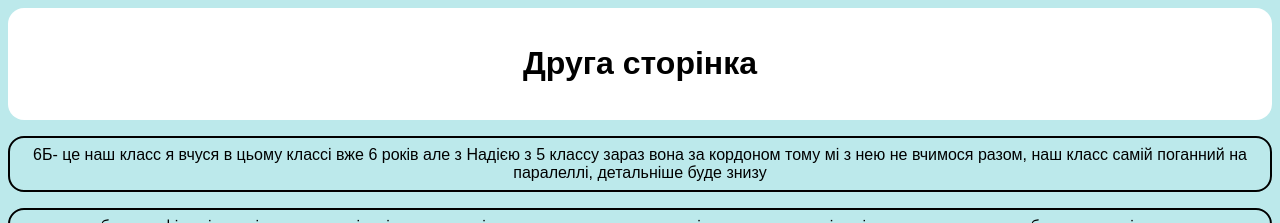
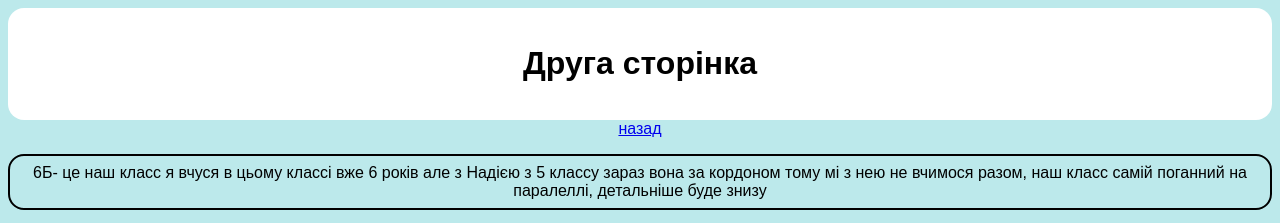
Before and after one commit to millewexx/Nadyamyfriend, a plain HTML site: page second.html in a window 1280 px wide. Shown: the top 223 px of the page. Drawn offline with Linux system fonts and the light colour scheme.

Commit message:
Update second.html

```diff
--- a/second.html
+++ b/second.html
@@ -11,6 +11,7 @@
     <h1>Друга сторінка </h1>
   </header>
   <main>
+      <a href="index.html">назад</a>
     <section class="Nadya">
     <p> 6Б- це наш класс я вчуся в цьому классі вже 6 років але з Надією
       з 5 классу  зараз вона за кордоном тому мі з нею не вчимося разом,
```
